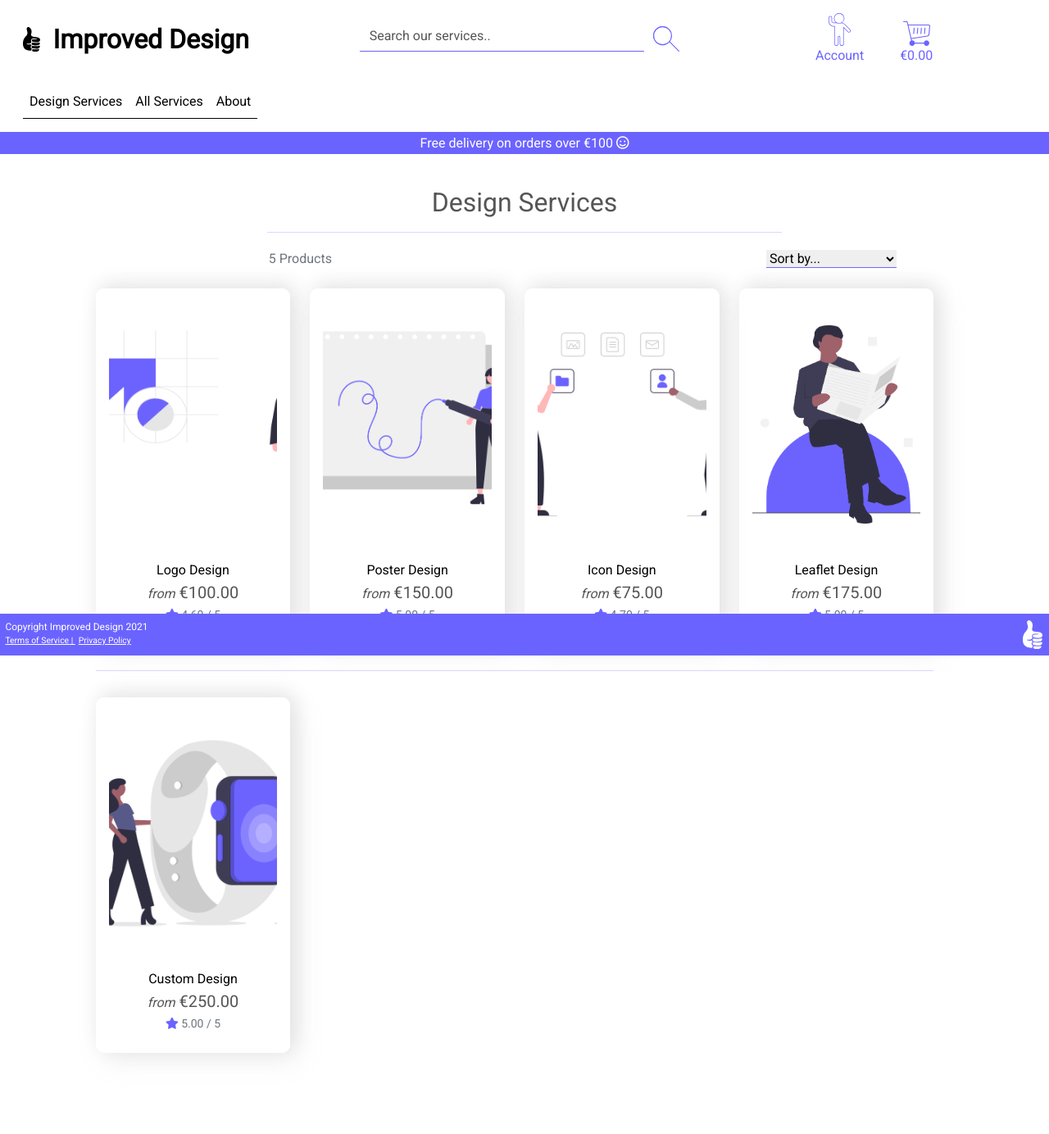
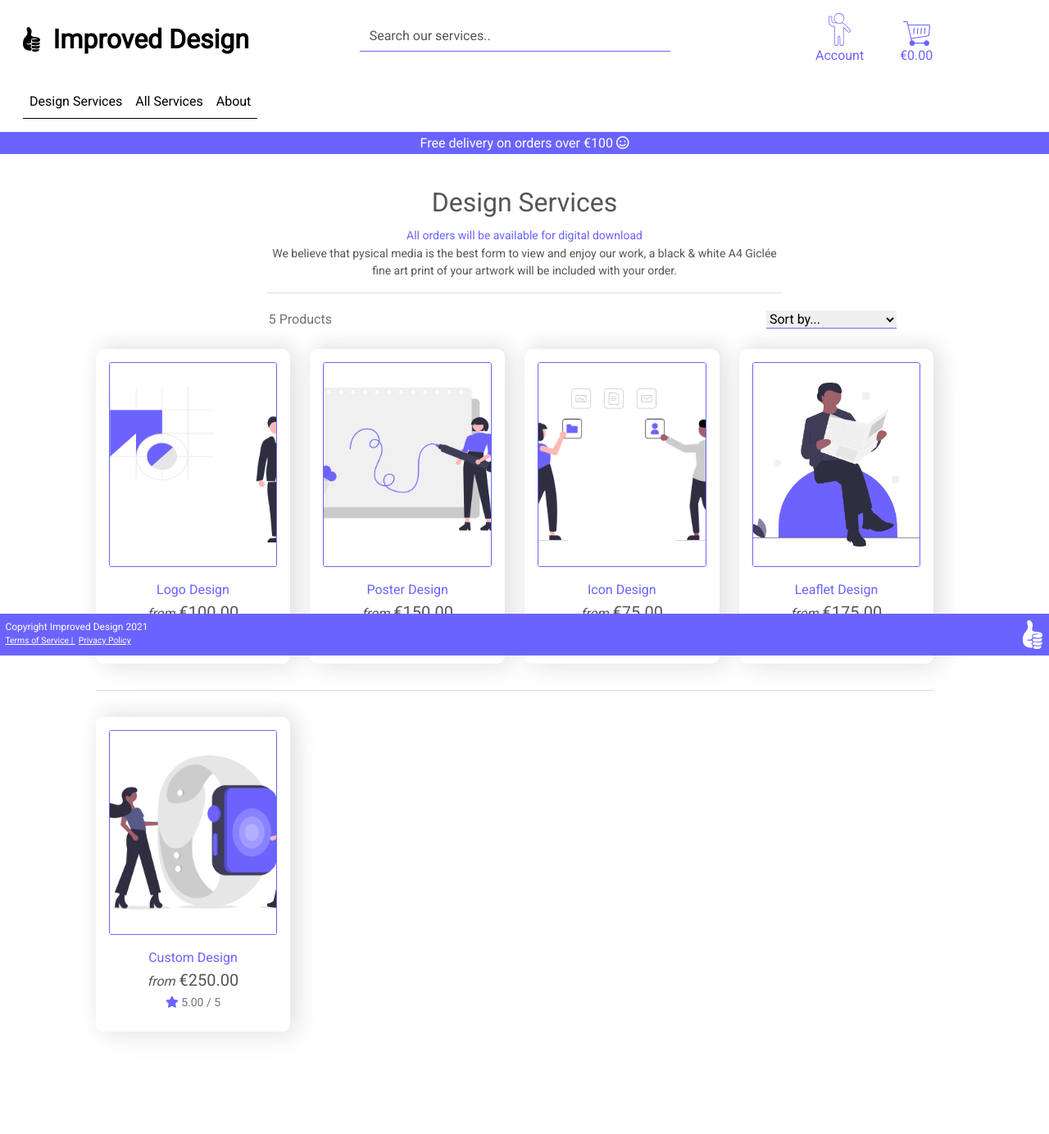
Before and after one commit to asdub/improved-telegram, a Django app: page /services/ in a window 1280 px wide. Shown: the whole page at 82% size. After the commit the page ends 1265 px from the top, so only its background shows below. Run offline with Django 3.2, Linux system fonts and the light colour scheme; data comes from the database, SQL or seed files in the repository; some libraries are stand-ins or nearby versions.

Commit message:
Debug set to False
style: Adjusted product card styling

```diff
--- a/improved_design/settings.py
+++ b/improved_design/settings.py
@@ -24,7 +24,7 @@ BASE_DIR = Path(__file__).resolve().parent.parent
 SECRET_KEY = os.environ.get('SECRET_KEY', '')
 
 # SECURITY WARNING: don't run with debug turned on in production!
-DEBUG = True  # 'DEVELOPMENT' in os.environ
+DEBUG = 'DEVELOPMENT' in os.environ
 
 ALLOWED_HOSTS = ['improved-design-asdub.herokuapp.com', 'localhost']
 
--- a/products/templates/products/product_detail.html
+++ b/products/templates/products/product_detail.html
@@ -75,6 +75,9 @@
                                         <option value="A7">A7 <em>- €20.00</em></option>
                                         <option value="A8">A8 <em>- €25.00</em></option>
                                     </select>
+                                    <small>
+                                        Choice is important, choose a size that best suits your needs.
+                                    </small>
                                 </div>
                                 <hr>
                                 <div class="col-12">
--- a/products/templates/products/products.html
+++ b/products/templates/products/products.html
@@ -9,6 +9,8 @@
             <div class="col">
                 <div class="col text-center mt-4">
                     <h2 class="logo-font">Design Services</h2>
+                    <small class="text-theme">All orders will be available for digital download</small>
+                    <p class="w-50 m-auto small">We believe that pysical media is the best form to view and enjoy our work, a black & white A4 Giclée fine art print of your artwork will be included with your order.</small>
                     {% for c in current_categories %}
                         <a class="category-badge text-decoration-none" href="{% url 'products' %}?category={{ c.name }}">
                             <span class="p-2 mt-2 badge badge-white text-black rounded-1 border border-dark">{{ c.friendly_name }}</span>
@@ -60,7 +62,7 @@
                                 </a>
                             {% endif %}
                             <div class="card-body pb-0">
-                                <p class="mb-0 text-black">{{ product.name }}</p>
+                                <p class="mb-0 text-theme">{{ product.name }}</p>
                             </div>
                             <div class="card-footer bg-white pt-0 border-0 text-left">
                                 <div class="row">
--- a/profiles/templates/profiles/profile.html
+++ b/profiles/templates/profiles/profile.html
@@ -13,6 +13,10 @@
             <div class="col">
                 <h2 class="logo-font mb-4">Account</h2>
                 <hr>
+                <p class="text-black mt-3">
+                    You will receive an email as soon as your order is ready to download.
+                    Physical media is sent the same day.
+                </p>
             </div>
         </div>
         <div class="row">
--- a/static/css/base.css
+++ b/static/css/base.css
@@ -205,8 +205,6 @@ a#all-products-link:active {
     align-items: center;
     display: inline-flex;
     justify-content: flex-start;
-    height: 32px;
-    width: 32px;
 }
 
 /* Home Layout */
@@ -426,7 +424,10 @@ body > header > div:nth-child(3) > nav > ul > li.list-inline-item.show > div > f
 }
 
 .card-img-top {
-    object-fit: scale-down;
+    object-fit: cover;
+    min-height: 250px;
+    border: 1px solid;
+    border-radius: 3px;
 }
 
 .card-bg-shadow {
@@ -439,6 +440,8 @@ body > header > div:nth-child(3) > nav > ul > li.list-inline-item.show > div > f
     box-shadow: 10px 10px 30px #dcdcdc6e, 5px -5px 25px #e5e5e5;
     height: fit-content;
 }
+
+body > div.container-fluid > div > div.row > div > div:nth-child(2) > div:nth-child(4) > div > a > img
 
 a.category-badge > span.badge:hover {
     background: #212529 !important;
@@ -818,12 +821,6 @@ footer {
     .checkout-container-success {
         background-position: bottom right 100px !important;
     }
-
-    .card-img-top {
-        width: 300px;
-        height: 300px;
-        object-fit: cover;
-    }
 }
 
 /* fixed top navbar only on medium and up */
```
